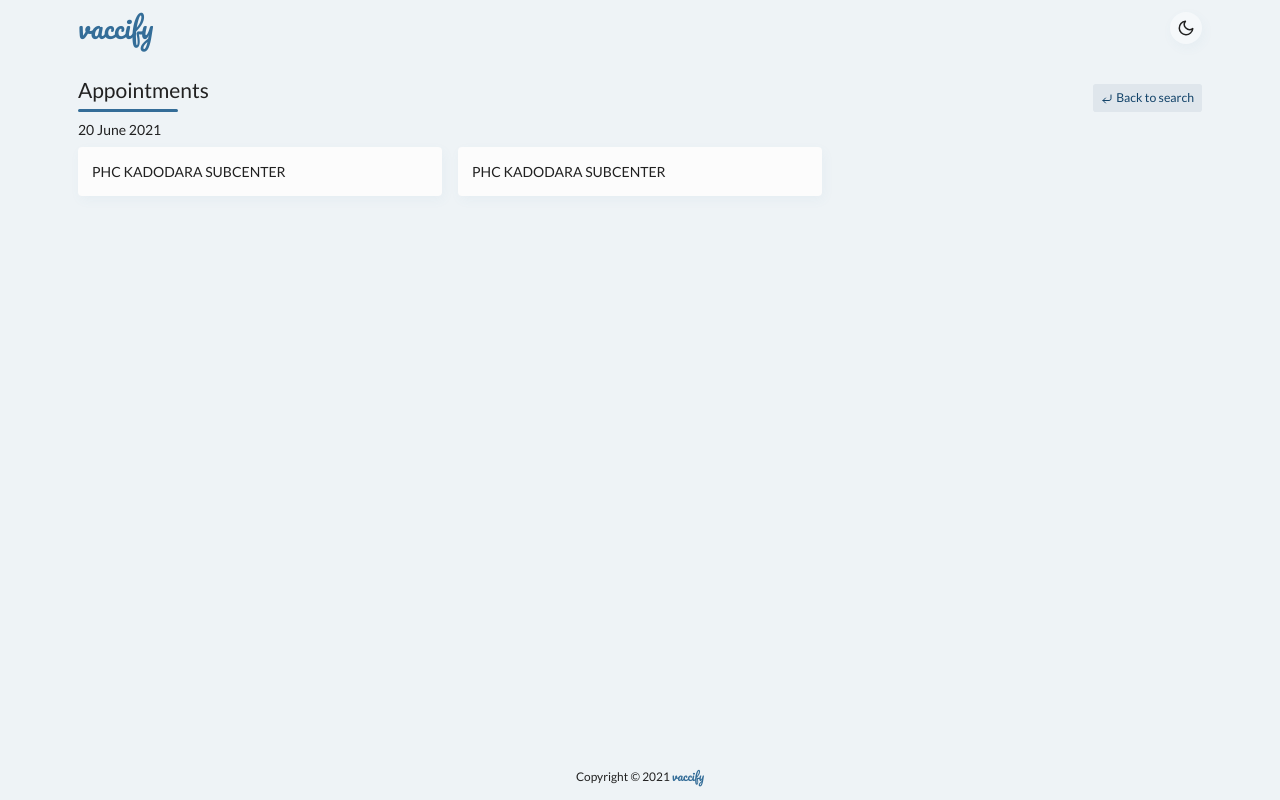
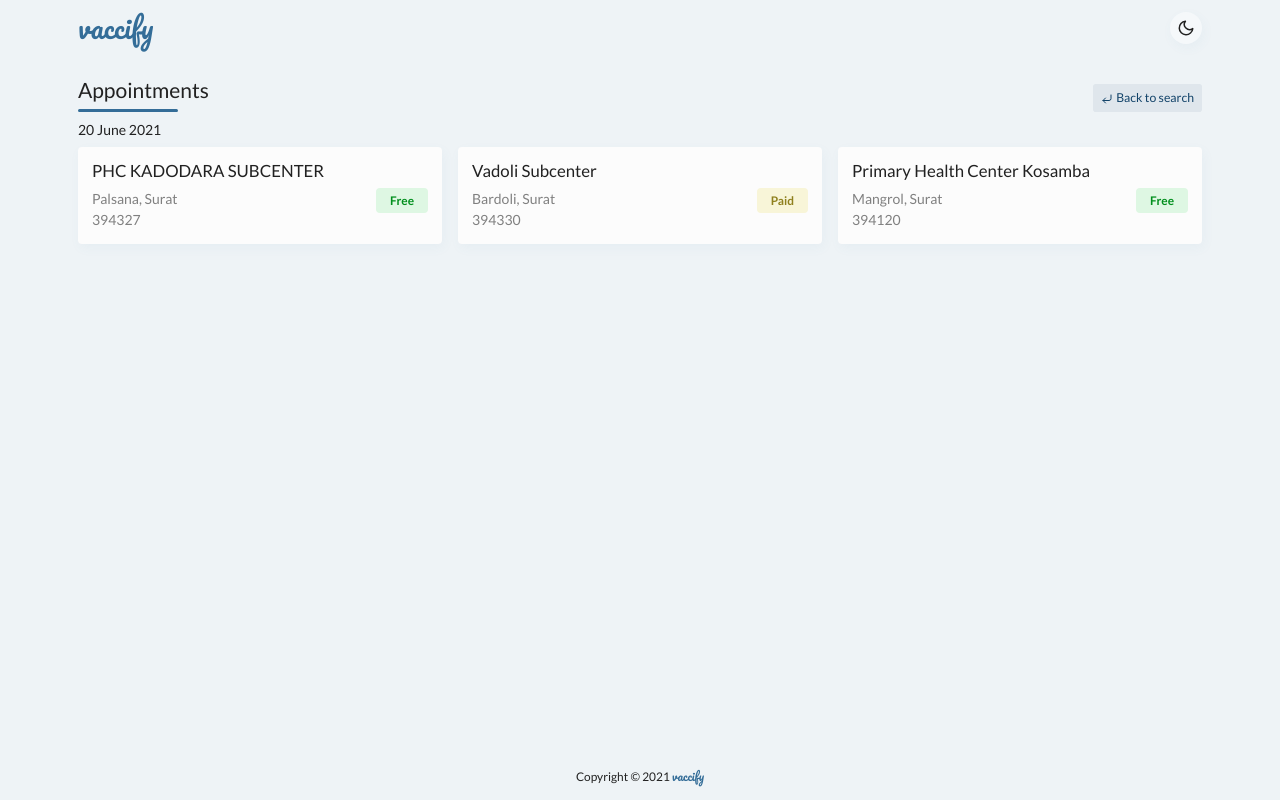
Before and after one commit to rishabh-327/vaccify, a React (Create React App) app: page / in a window 1280 px wide. Built offline with nearby package versions, Linux system fonts and the light colour scheme.

Commit message:
Added VaccinationCenter and AppTag components

```diff
--- a/src/App.jsx
+++ b/src/App.jsx
@@ -4,7 +4,7 @@ import styles from './App.module.scss'
 
 import AppHeader from './components/AppHeader'
 import AppFooter from './components/AppFooter'
-import Home from './views/Home'
+// import Home from './views/Home'
 import Appointments from './views/Appointments'
 
 function App() {
--- /dev/null
+++ b/src/components/AppTag/AppTag.module.scss
@@ -0,0 +1,51 @@
+@import '../../styles/variables.scss';
+
+.apptag {
+  font-size: 0.85rem;
+  font-weight: 700;
+  display: inline-block;
+  padding: 0.25rem 1rem;
+  border-radius: $borderRadius;
+  background: $primaryLightest;
+  color: $primaryDark;
+}
+
+:global(.light) {
+  .apptag {
+    background: $primaryLightest;
+    color: $primaryDark;
+
+    &:global(.success) {
+      background: $successLightest;
+      color: $successDark;
+    }
+    &:global(.danger) {
+      background: $dangerLightest;
+      color: $dangerDark;
+    }
+    &:global(.warning) {
+      background: $warningLightest;
+      color: $warningDark;
+    }
+  }
+}
+
+:global(.dark) {
+  .apptag {
+    background: $darkPrimaryLightest;
+    color: $darkPrimaryDark;
+
+    &:global(.success) {
+      background: $darkSuccessLightest;
+      color: $darkSuccessDark;
+    }
+    &:global(.danger) {
+      background: $darkDangerLightest;
+      color: $darkDangerDark;
+    }
+    &:global(.warning) {
+      background: $darkWarningLightest;
+      color: $darkWarningDark;
+    }
+  }
+}
--- /dev/null
+++ b/src/components/AppTag/index.jsx
@@ -0,0 +1,12 @@
+import classnames from 'classnames'
+
+import _s from './AppTag.module.scss'
+
+const AppTag = props => {
+  const { className, children, variant } = props
+  return (
+    <div className={classnames(className, _s.apptag, variant)}>{children}</div>
+  )
+}
+
+export default AppTag
--- /dev/null
+++ b/src/components/VaccinationCenter/VaccinationCenter.module.scss
@@ -0,0 +1,32 @@
+@import '../../styles/variables.scss';
+
+.centerTitle {
+  font-size: 1.2rem;
+}
+
+.centerAddress {
+  flex-grow: 1;
+  display: flex;
+  flex-direction: column;
+
+  p {
+    margin-bottom: 0;
+  }
+}
+
+.vaccineFees {
+  display: flex;
+  flex-direction: column;
+  align-items: flex-end;
+}
+
+:global(.light) {
+  .centerAddress {
+    color: $textLight;
+  }
+}
+:global(.dark) {
+  .centerAddress {
+    color: $darkTextLight;
+  }
+}
--- /dev/null
+++ b/src/components/VaccinationCenter/index.jsx
@@ -0,0 +1,32 @@
+import classnames from 'classnames'
+
+import AppSheet from '../AppSheet'
+import AppTag from '../AppTag'
+
+import _s from './VaccinationCenter.module.scss'
+
+const VaccinationCenter = ({ className, center }) => {
+  const tagVariant =
+    center.fee_type === 'Free'
+      ? 'success'
+      : center.fee_type === 'Paid'
+      ? 'warning'
+      : ''
+
+  return (
+    <AppSheet className={classnames(className)}>
+      <h5 className={_s.centerTitle}>{center.name}</h5>
+      <div className="d-flex align-items-start">
+        <div className={_s.centerAddress}>
+          <p>{`${center.block_name}, ${center.district}`}</p>
+          <p>{center.pincode}</p>
+        </div>
+        <div className={_s.vaccineFees}>
+          <AppTag variant={tagVariant}>{center.fee_type}</AppTag>
+        </div>
+      </div>
+    </AppSheet>
+  )
+}
+
+export default VaccinationCenter
--- a/src/views/Appointments/index.jsx
+++ b/src/views/Appointments/index.jsx
@@ -3,12 +3,44 @@ import { CornerDownLeft } from 'react-feather'
 import classnames from 'classnames'
 
 import AppSectionTitle from '../../components/AppSectionTitle'
-import AppSheet from '../../components/AppSheet'
+import VaccinationCenter from '../../components/VaccinationCenter'
 
 import _s from './Appointments.module.scss'
 import './Appointments.scss'
 
 const Appointments = () => {
+  const centers = [
+    {
+      center_id: 593836,
+      name: 'PHC KADODARA SUBCENTER',
+      block_name: 'Palsana',
+      district: 'Surat',
+      pincode: 394327,
+      fee_type: 'Free',
+    },
+    {
+      center_id: 425658,
+      name: 'Vadoli Subcenter',
+      block_name: 'Bardoli',
+      district: 'Surat',
+      pincode: 394330,
+      fee_type: 'Paid',
+      vaccine_fees: [
+        {
+          vaccine: 'COVISHEILD',
+          fee: 630,
+        },
+      ],
+    },
+    {
+      center_id: 604710,
+      name: 'Primary Health Center Kosamba',
+      block_name: 'Mangrol',
+      district: 'Surat',
+      pincode: 394120,
+      fee_type: 'Free',
+    },
+  ]
   return (
     <div id="appointments-page">
       <div className="d-flex justify-content-between align-items-center">
@@ -23,12 +55,13 @@ const Appointments = () => {
         <Col xs="12">
           <p className="mb-2">20 June 2021</p>
         </Col>
-        <Col md="6" lg="4">
-          <AppSheet>PHC KADODARA SUBCENTER</AppSheet>
-        </Col>
-        <Col md="6" lg="4">
-          <AppSheet>PHC KADODARA SUBCENTER</AppSheet>
-        </Col>
+        {centers.map(center => {
+          return (
+            <Col md="6" lg="4" key={center.center_id}>
+              <VaccinationCenter center={center} />
+            </Col>
+          )
+        })}
       </Row>
     </div>
   )
```
